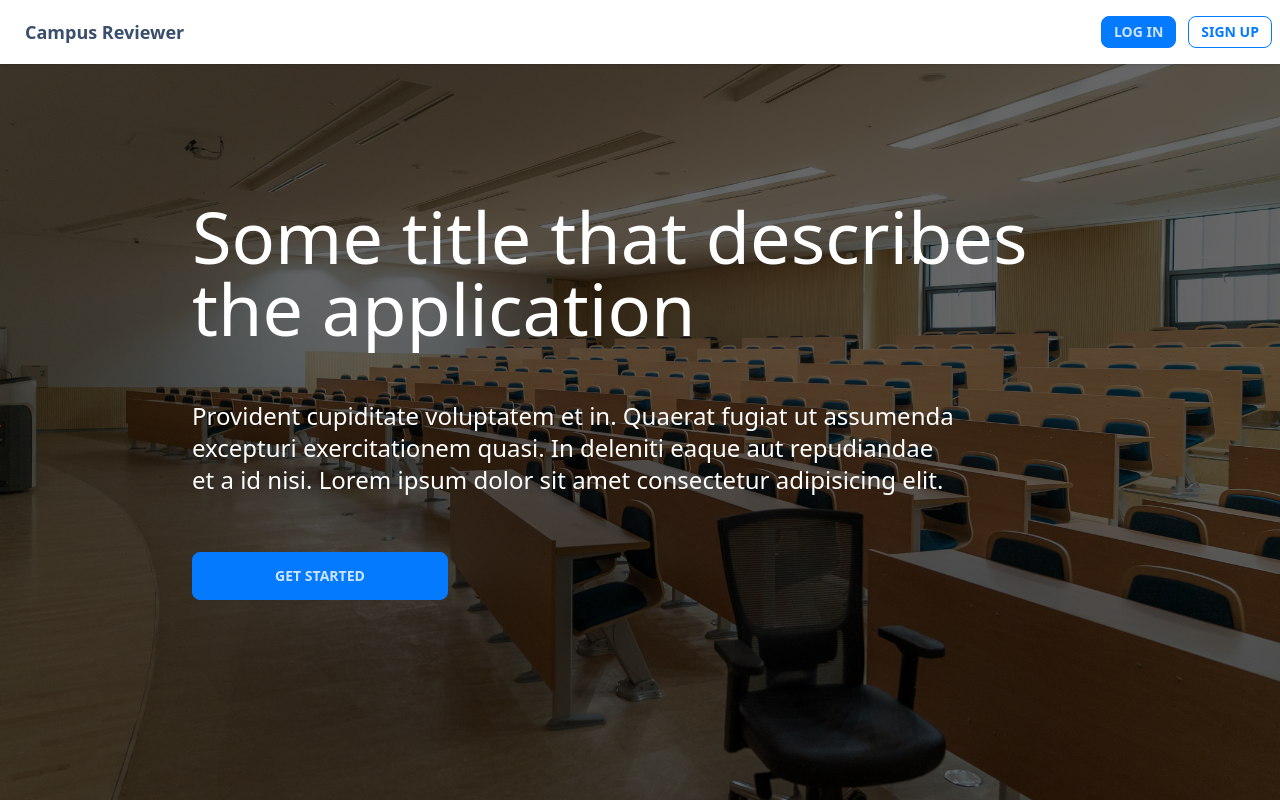
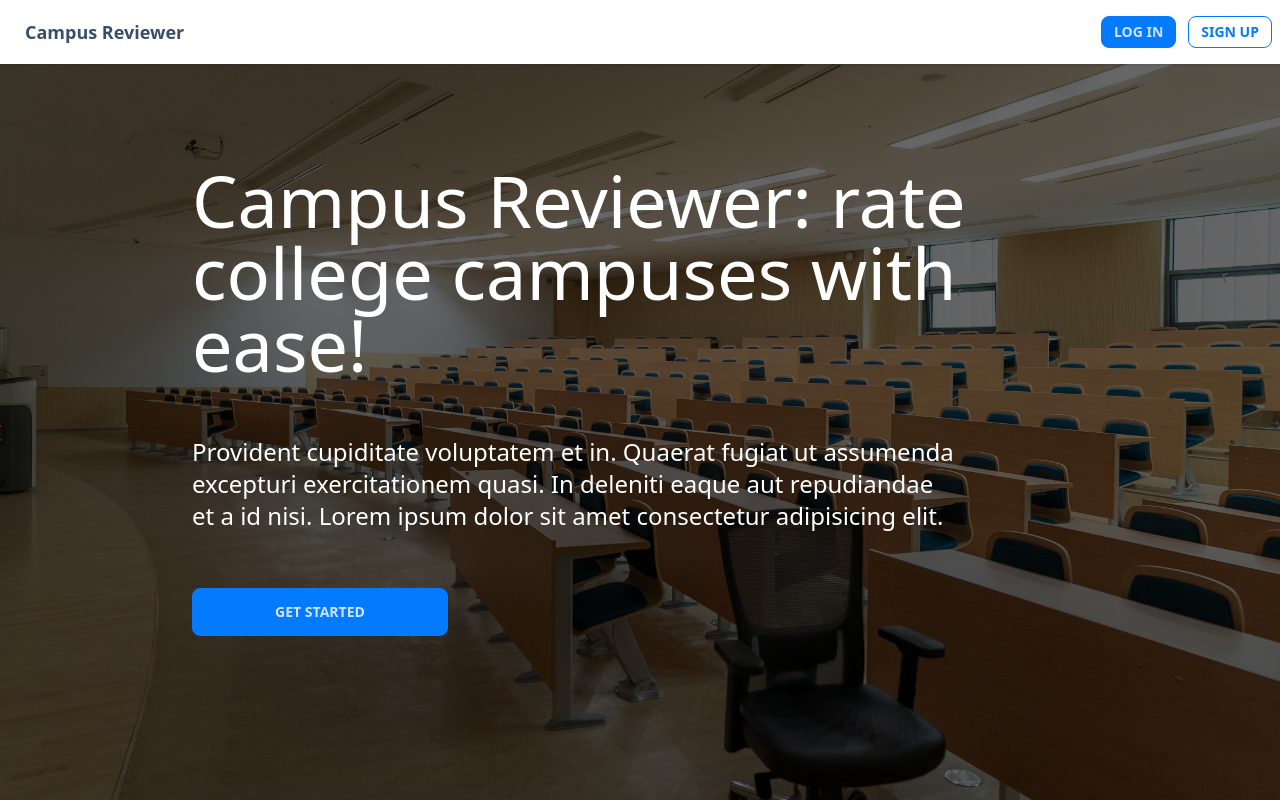
Before and after one commit to J-Obog/campus-reviewer, a React (Vite) app in the folder client/: page / in a window 1280 px wide. Shown: the top 802 px of the page. Built offline with nearby package versions, Linux system fonts and the light colour scheme; what prettier-plugin-tailwindcss would draw is missing.

Commit message:
Made the Hero component dynamic.

```diff
--- a/client/src/components/Hero.tsx
+++ b/client/src/components/Hero.tsx
@@ -1,14 +1,22 @@
-import heroImg from "../assets/HeroImg.jpg";
+import HeroRating from "./HeroRating";
 
-const Hero = () => {
+type HeroProps = {
+  image: string;
+  title: string;
+  description: string;
+  showButton: boolean;
+  rating?: number;
+};
+
+const Hero = ({ image, title, description, showButton, rating }: HeroProps) => {
   return (
-    <div className="hero h-full" style={{ backgroundImage: `url(${heroImg})` }}>
+    <div className="hero h-full" style={{ backgroundImage: `url(${image})` }}>
       <div className="hero-overlay bg-black bg-opacity-60"></div>
       <div className="hero-content text-center text-neutral-content xl:text-left">
         <div className="max-w-md md:max-w-2xl xl:max-w-4xl 2xl:max-w-6xl">
-          <h1 className="mb-10 text-5xl font-light text-white sm:mb-14 sm:text-6xl xl:text-7xl 2xl:mb-20 2xl:text-8xl">Some title that describes the application</h1>
-          <p className="mb-10 font-extralight text-white sm:mb-14 sm:text-xl md:max-w-3xl xl:text-2xl 2xl:mb-20 2xl:text-3xl">Provident cupiditate voluptatem et in. Quaerat fugiat ut assumenda excepturi exercitationem quasi. In deleniti eaque aut repudiandae et a id nisi. Lorem ipsum dolor sit amet consectetur adipisicing elit.</p>
-          <button className="btn-primary btn md:btn-wide 2xl:btn-lg">Get Started</button>
+          <h1 className="mb-10 text-5xl font-light text-white sm:mb-14 sm:text-6xl xl:text-7xl 2xl:mb-20 2xl:text-8xl">{title}</h1>
+          <p className="mb-10 font-extralight text-white sm:mb-14 sm:text-xl md:max-w-3xl xl:text-2xl 2xl:mb-20 2xl:text-3xl">{description}</p>
+          {showButton ? <button className="btn-primary btn md:btn-wide 2xl:btn-lg">Get Started</button> : <HeroRating />}
         </div>
       </div>
     </div>
--- /dev/null
+++ b/client/src/components/HeroRating.tsx
@@ -0,0 +1,11 @@
+import React from 'react';
+
+const HeroRating = () => {
+  return (
+    <div>
+      Rating goes here...
+    </div>
+  );
+};
+
+export default HeroRating;
--- a/client/src/pages/CollegePage.tsx
+++ b/client/src/pages/CollegePage.tsx
@@ -3,7 +3,13 @@ import Hero from "../components/Hero";
 const CollegePage = () => {
   return (
     <>
-      <Hero />
+      <Hero
+        image={"https://image.cnbcfm.com/api/v1/image/106578950-1592283323893gettyimages-1212003765.jpeg?v=1592312973"}
+        title={"Harvard University"}
+        description={"Harvard University is a private Ivy League research university in Cambridge, Massachusetts. Established in 1636 and named for its first benefactor, clergyman John Harvard, Harvard is the oldest institution of higher learning in the United States and among the most prestigious in the world."}
+        showButton={false}
+        rating={5.0}
+      />
     </>
   );
 };
--- a/client/src/pages/LandingPage.tsx
+++ b/client/src/pages/LandingPage.tsx
@@ -1,11 +1,17 @@
 import Hero from "../components/Hero";
 import Search from "../components/Search";
 import CardsContainer from "../components/CardsContainer";
+import heroImg from "../assets/HeroImg.jpg"
 
 const LandingPage = () => {
   return (
     <>
-      <Hero />
+      <Hero
+        image={heroImg}
+        title="Campus Reviewer: rate college campuses with ease!"
+        description="Provident cupiditate voluptatem et in. Quaerat fugiat ut assumenda excepturi exercitationem quasi. In deleniti eaque aut repudiandae et a id nisi. Lorem ipsum dolor sit amet consectetur adipisicing elit."
+        showButton
+      />
       <main className="px-4 py-10 md:py-14">
         <Search />
         <CardsContainer />
```
